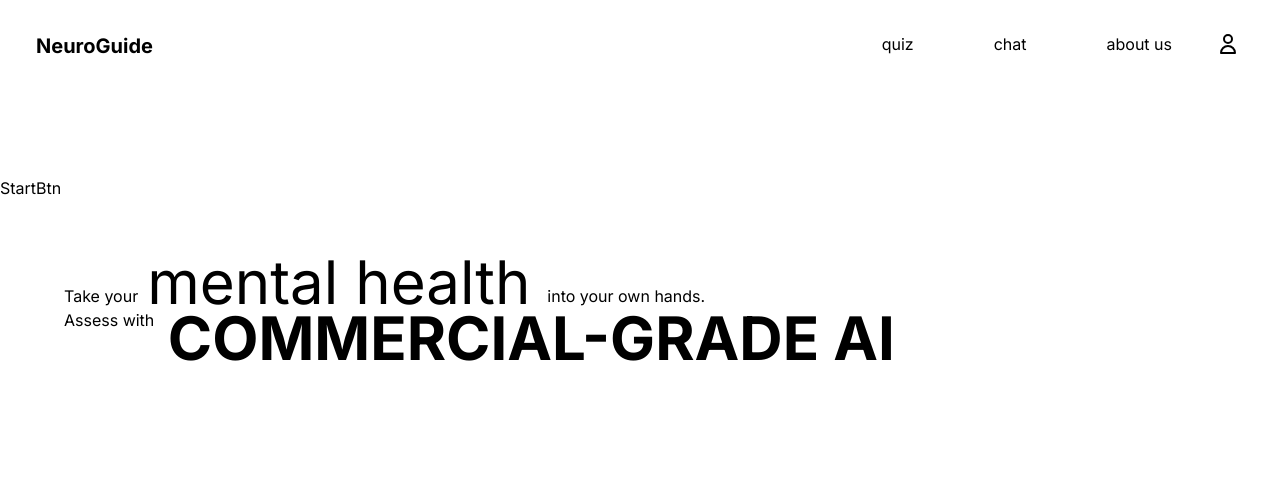
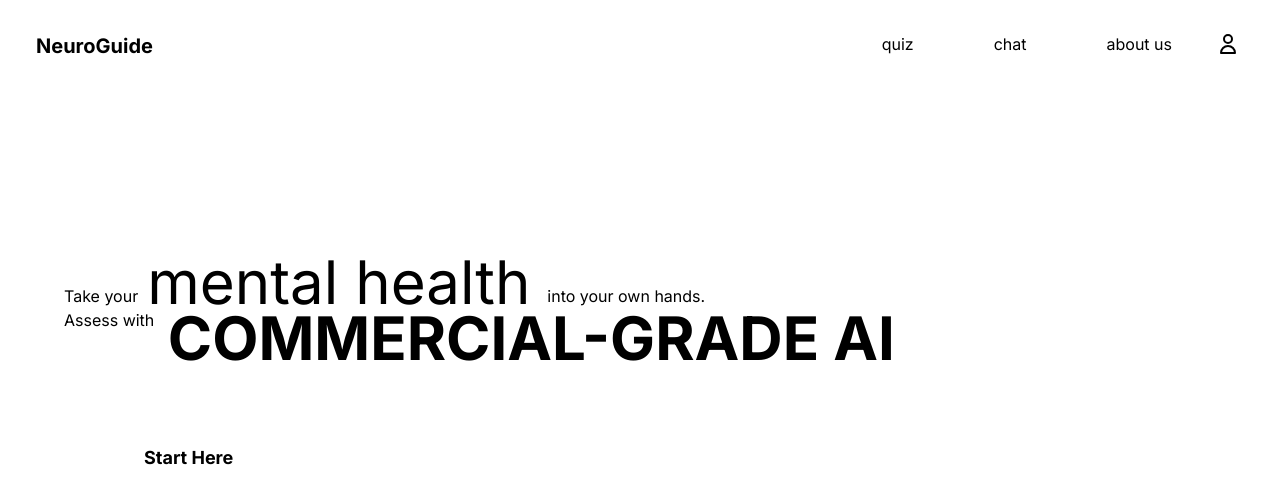
Before and after one commit to vaipos/Neuro-Guide, a Next.js app in the folder neuro-guide/: page / in a window 1280 px wide. Shown: the top 504 px of the page. Built offline with nearby package versions, Linux system fonts and the light colour scheme.

Commit message:
Laksha - Updated Button

```diff
--- a/neuro-guide/app/LakshaComps/StartBtn.tsx
+++ b/neuro-guide/app/LakshaComps/StartBtn.tsx
@@ -2,7 +2,9 @@
 
 const StartBtn = () => {
   return (
-    <div>StartBtn</div>
+    <button className="bg-white-500 hover:bg-blue-700 text-black hover:text-white font-bold py-3 px-12 rounded-full my-64 mx-24 text-lg">
+  Start Here
+</button>
   )
 }
 
--- a/neuro-guide/app/NidhiComps/Background.tsx
+++ b/neuro-guide/app/NidhiComps/Background.tsx
@@ -5,11 +5,14 @@
 
 const Background = () => {
   return (
-    <>
+    <><div className = "bg-cover bg-center h-screen">
     <NavBar/>
     <Title/>
     <StartBtn/>
+    </div>
     </>
+
+
 
   )
 }
```
Also changed, not shown: neuro-guide/app/LakshaComps/image 2.png (added).
